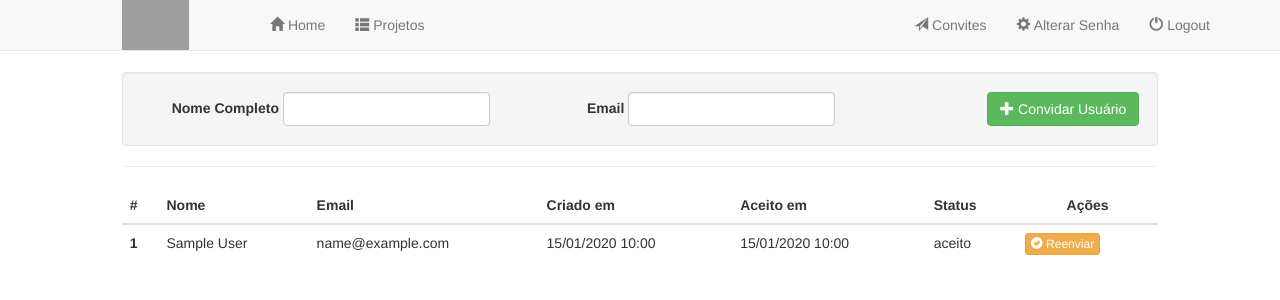
After one commit to prodamspsites/site-builder, a Flask app: template builder/templates/users/invites.html in a window 1280 px wide. The commit adds this page. Shown: the top 300 px of the page. Run offline with Flask 2, Linux system fonts and the light colour scheme; the template is opened without the code that fills it: values that come from a table or form of the project are taken from there, others are empty; tables that the repository leaves empty hold one stand-in row (values such as "Sample post"); parts of the project's set-up code (start-up, migrations or seed data) failed here and were passed over; some libraries are stand-ins or nearby versions; grey boxes are pictures that could not be loaded.

Commit message:
Inviting users

```diff
--- a/builder/config/base.py
+++ b/builder/config/base.py
@@ -1,5 +1,6 @@
 #coding: utf-8
 import os
+from datetime import datetime
 
 
 class BaseConfig(object):
@@ -22,3 +23,5 @@ class BaseConfig(object):
     MAIL_USERNAME = os.environ.get('MAIL_USERNAME')
     MAIL_PASSWORD = os.environ.get('MAIL_PASSWORD')
     MAIL_DEFAULT_SENDER = os.environ.get('MAIL_DEFAULT_SENDER')
+
+    INVITE_EXPIRE = 7
--- a/builder/exceptions.py
+++ b/builder/exceptions.py
@@ -71,3 +71,7 @@ class RoleNotFound(BaseException):
 
 class UserRoleNotFound(BaseException):
     pass
+
+
+class InviteNotFound(BaseException):
+    pass
--- a/builder/models/invite.py
+++ b/builder/models/invite.py
@@ -1,5 +1,7 @@
 # coding: utf-8
-from datetime import datetime
+from datetime import datetime, timedelta
+from flask import current_app
+from builder.exceptions import UserNotFound, InviteNotFound
 from builder.models import Model, db, User
 
 
@@ -11,10 +13,11 @@ class Invite(Model):
 
     # Statuses
     created_at = db.Column(db.DateTime, index=True, default=datetime.now())
-    sent_at = db.Column(db.DateTime, index=True)
+    last_sent_at = db.Column(db.DateTime, index=True)
+    expire_at = db.Column(db.DateTime, index=True)
     viewed_at = db.Column(db.DateTime, index=True)
     accepted_at = db.Column(db.DateTime, index=True)
-    current_status = db.Column(db.String(20), default='created')
+    current_status = db.Column(db.String(20), default='criado')
     sent_count = db.Column(db.Integer(), default=0)
 
     @property
@@ -31,5 +34,54 @@ class Invite(Model):
         invite = Invite()
         invite.host_id = host.id
         invite.guest_id = guest.id
+        invite.expire_at = datetime.now() + timedelta(days=current_app.config['INVITE_EXPIRE'])
         invite.save(commit=True)
         return invite
+
+    @classmethod
+    def get_invite(cls, guest_email):
+        user = User.by_email(guest_email)
+        invite = cls.query.filter(cls.guest_id == user.id)
+
+        if not user:
+            raise UserNotFound
+
+        if not invite:
+            raise InviteNotFound
+
+        return invite
+
+    def is_valid(self):
+        if self.current_status == 'aceito':
+            return False
+
+        if self.expire_at < datetime.now():
+            return True
+
+        self.current_status = 'inválido'
+        self.save(commit=True)
+        return False
+
+    def view(self):
+        if self.is_valid():
+            self.viewed_at = datetime.now()
+            self.current_status = 'visualizado'
+            self.save(commit=True)
+            return True
+        return False
+
+    def accept(self):
+        if self.is_valid():
+            self.accepted_at = datetime.now()
+            self.current_status = 'aceito'
+            self.save(commit=True)
+            return True
+        return False
+
+    def send(self):
+        if not self.is_valid():
+            self.expire_at = datetime.now() + datetime(days=current_app.config['INVITE_EXPIRE'])
+        self.current_status = 'reenviado'
+        self.sent_count += 1
+        self.save(commit=True)
+        # function for send email
--- a/builder/templates/common/_menu.html
+++ b/builder/templates/common/_menu.html
@@ -22,8 +22,9 @@
       <li><a href="{{ url_for('core.list_projects') }}"><span class="glyphicon glyphicon-th-list"></span> Projetos</a></li>
     </ul>
     <ul class="nav navbar-nav navbar-right">
-      <li><a href="{{ url_for('security.change_password') }}"><span class="glyphicon glyphicon-cog"></span> Alterar Senha</a></li>
-      <li><a href="{{ url_for('security.logout') }}"><span class="glyphicon glyphicon-off"></span> Logout</a></li>
+      <li><a href="{{ url_for('users.invites') }}"><span class="glyphicon glyphicon-send"></span> Convites </a></li>
+      <li><a href="{{ url_for('security.change_password') }}"><span class="glyphicon glyphicon-cog"></span> Alterar Senha </a></li>
+      <li><a href="{{ url_for('security.logout') }}"><span class="glyphicon glyphicon-off"></span> Logout </a></li>
     </ul>
   </div>
   <!--/.nav-collapse -->
--- /dev/null
+++ b/builder/templates/users/invites.html
@@ -0,0 +1,64 @@
+{% extends "common/_layout-full.html" %}
+
+{% block title %}Lista de convidados{% endblock %}
+
+{% block content %}
+
+    <div class="row well">
+        <form action="{{ url_for('users.invites') }}" id="inviteForm" method="POST">
+            {{ form.hidden_tag() }}
+            <div class="col-md-5">
+              <div class="form-inline col-md-12">
+                <label>{{ form.name.description }}</label>
+                {{ form.name(class='form-control', type='text') }}
+              </div>
+            </div>
+            <div class="col-md-5">
+              <div class="form-inline col-md-12">
+                <label>{{ form.email.description }}</label>
+                {{ form.email(class='form-control', type='email') }}
+              </div>
+            </div>
+            <div class="col-md-2">
+                <button type="submit" class="btn btn-success">
+                    <span class="glyphicon glyphicon-plus"></span> Convidar Usuário
+                </button>
+            </div>
+        </form>
+    </div>
+
+    <hr>
+
+    <div class="row">
+        <table class="table">
+            <thead class="thead-inverse">
+                <tr>
+                    <th>#</th>
+                    <th>Nome</th>
+                    <th>Email</th>
+                    <th>Criado em</th>
+                    <th>Aceito em</th>
+                    <th>Status</th>
+                    <th class="text-center">Ações</th>
+                </tr>
+            </thead>
+            <tbody>
+                {% for invite in invites %}
+                <tr>
+                    <th scope="row">{{ invite.id }}</th>
+                    <td>{{ invite.guest.name }}</td>
+                    <td>{{ invite.guest.email }}</td>
+                    <td>{{ invite.created_at | strftime  }}</td>
+                    <td>{{ invite.accepted_at | strftime }}</td>
+                    <td>{{ invite.current_status }}</td>
+                    <td>
+                        <a class="btn btn-xs btn-warning" href="#">
+                            <span class="glyphicon glyphicon-ok-sign"></span> Reenviar
+                        </a>
+                    </td>
+                </tr>
+                {% endfor %}
+            </tbody>
+        </table>
+    </div>
+{% endblock %}
--- a/builder/templates/users/list-users.html
+++ b/builder/templates/users/list-users.html
@@ -3,10 +3,6 @@
 {% block title %}Lista de usuários{% endblock %}
 
 {% block content %}
-    <div class="row text-right">
-        <a class="btn btn-success" href="#"><span class="glyphicon glyphicon-plus"></span> Convidar Usuário</a>
-    </div>
-
     <div class="row">
         <table class="table">
             <thead class="thead-inverse">
```
Also changed, not shown: builder/views/users.py (+25 -2 lines), migrations/versions/5105c23bd2ac_invite_model.py (+6 -3 lines).
